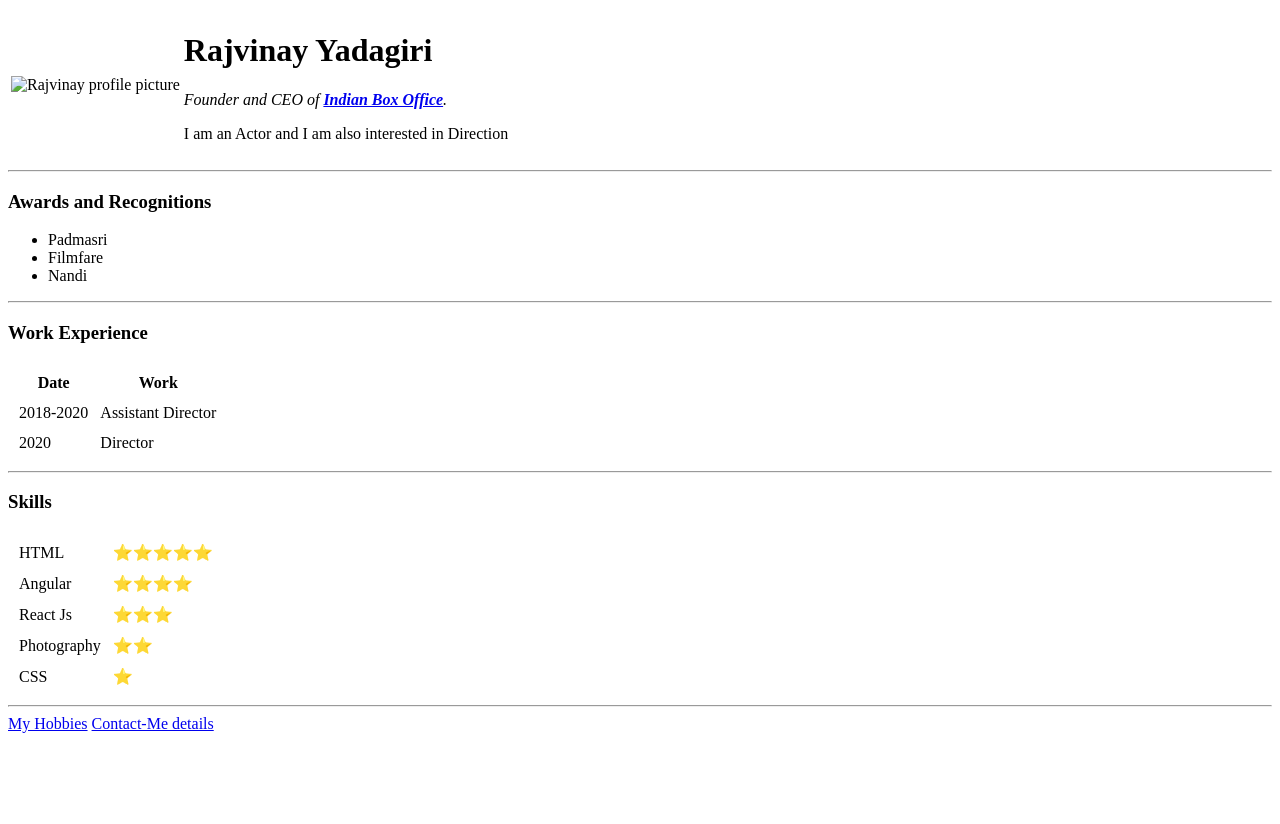
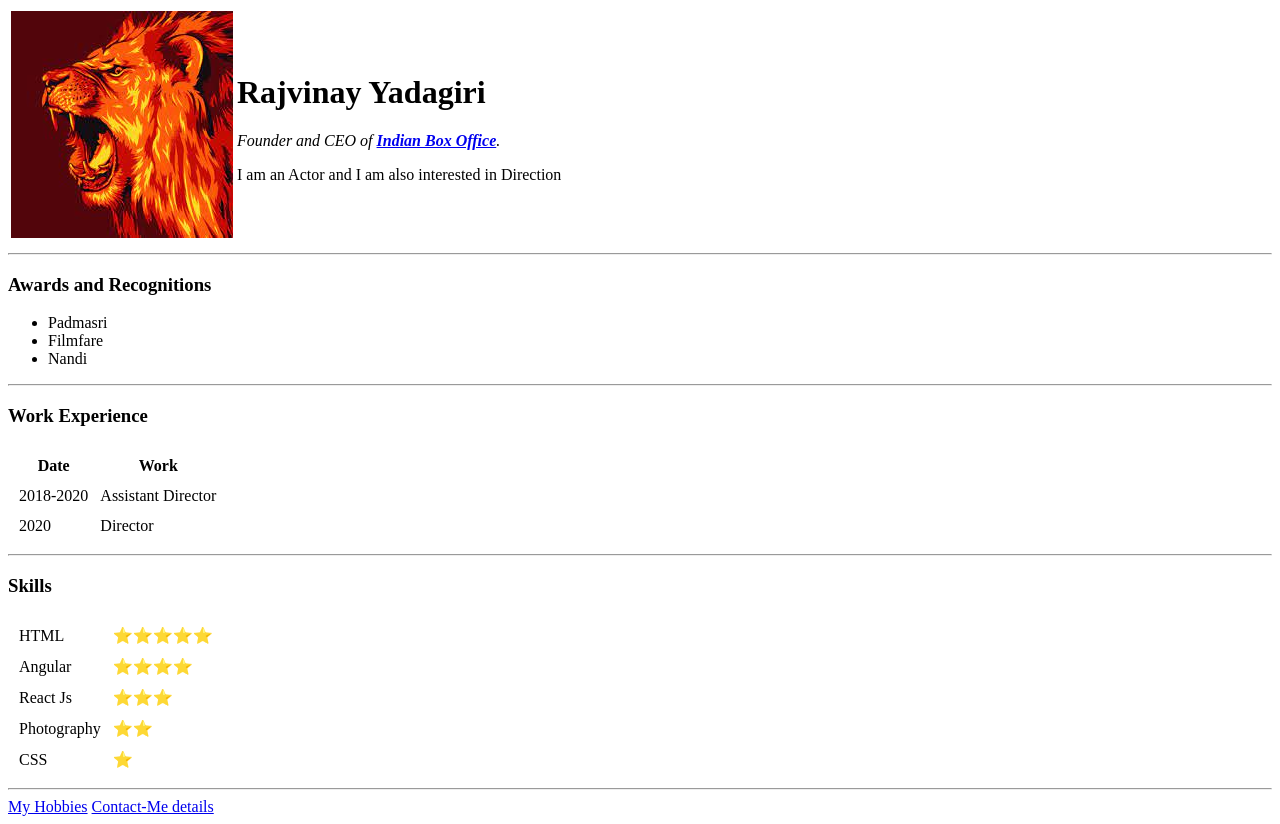
Before and after one commit to Rajvinay13/CV, a plain HTML site: page index.html in a window 1280 px wide. Before the commit the page ends 800 px from the top, so only its background shows below. Drawn offline with Linux system fonts and the light colour scheme.

Commit message:
Update index.html

```diff
--- a/index.html
+++ b/index.html
@@ -7,7 +7,7 @@
   <body>
     <table>
       <tr>
-        <td><img src="images/lion.jpg" alt="Rajvinay profile picture"></td>
+        <td><img src="lion.jpg" alt="Rajvinay profile picture"></td>
         <td><h1>Rajvinay Yadagiri</h1>
         <p><em>Founder and CEO of <strong><a href="https://www.youtube.com/watch?v=R4He_Gcn7cA&t=23s">Indian Box Office</a></strong>.</em></p>
         <p>I am an Actor and I am also interested in Direction</p></td>
```
